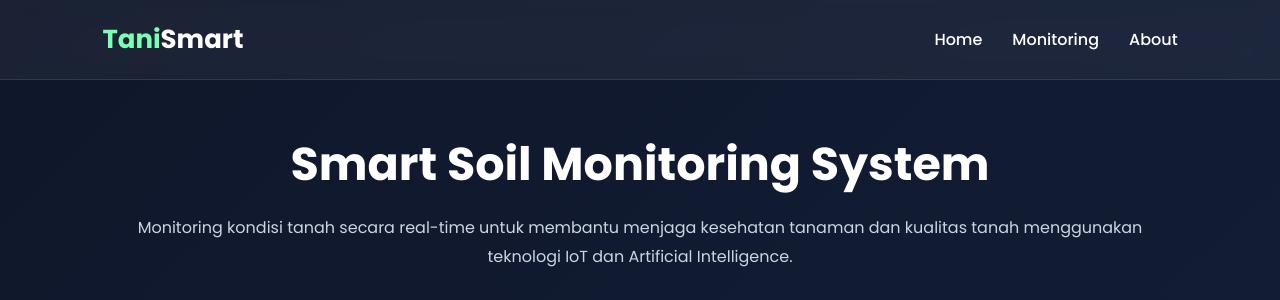
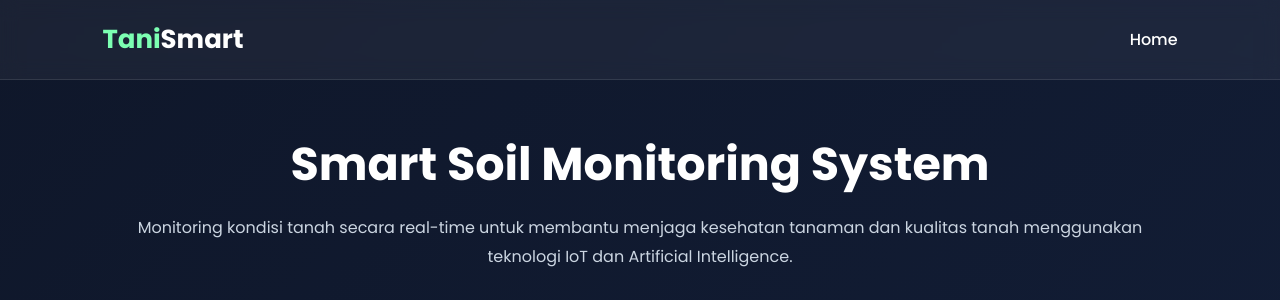
Before and after one commit to HalaTheMonkey/TaniSmart, a Flask app: page / in a window 1280 px wide. Shown: the top 300 px of the page. Run offline with Flask 3, Linux system fonts and the light colour scheme; some libraries are stand-ins or nearby versions.

Commit message:
Update home.html

```diff
--- a/templates/home.html
+++ b/templates/home.html
@@ -324,8 +324,7 @@
 
     <div class="nav-links">
       <a href="/">Home</a>
-      <a href="#">Monitoring</a>
-      <a href="#">About</a>
+
     </div>
 
   </nav>
```
